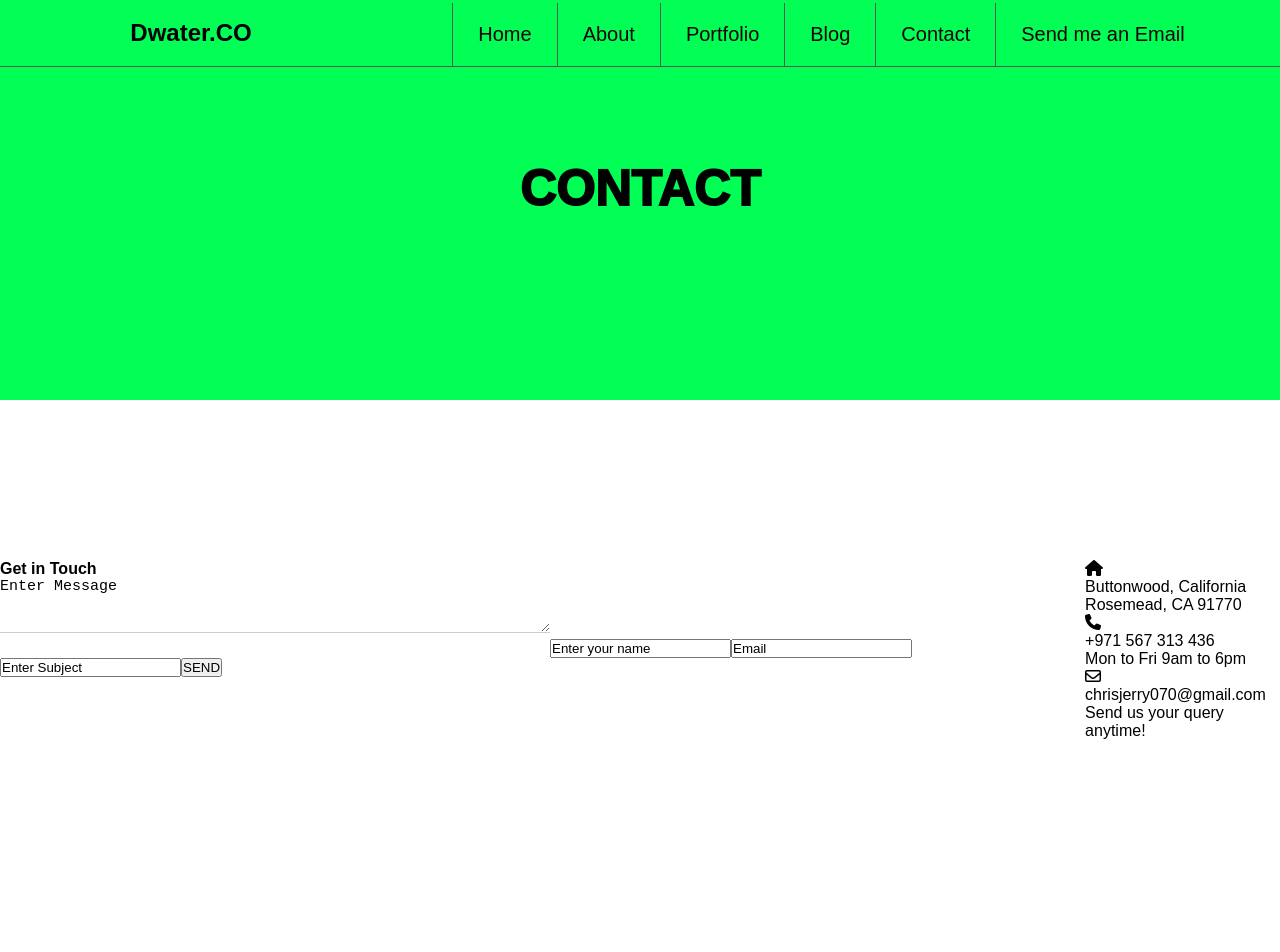
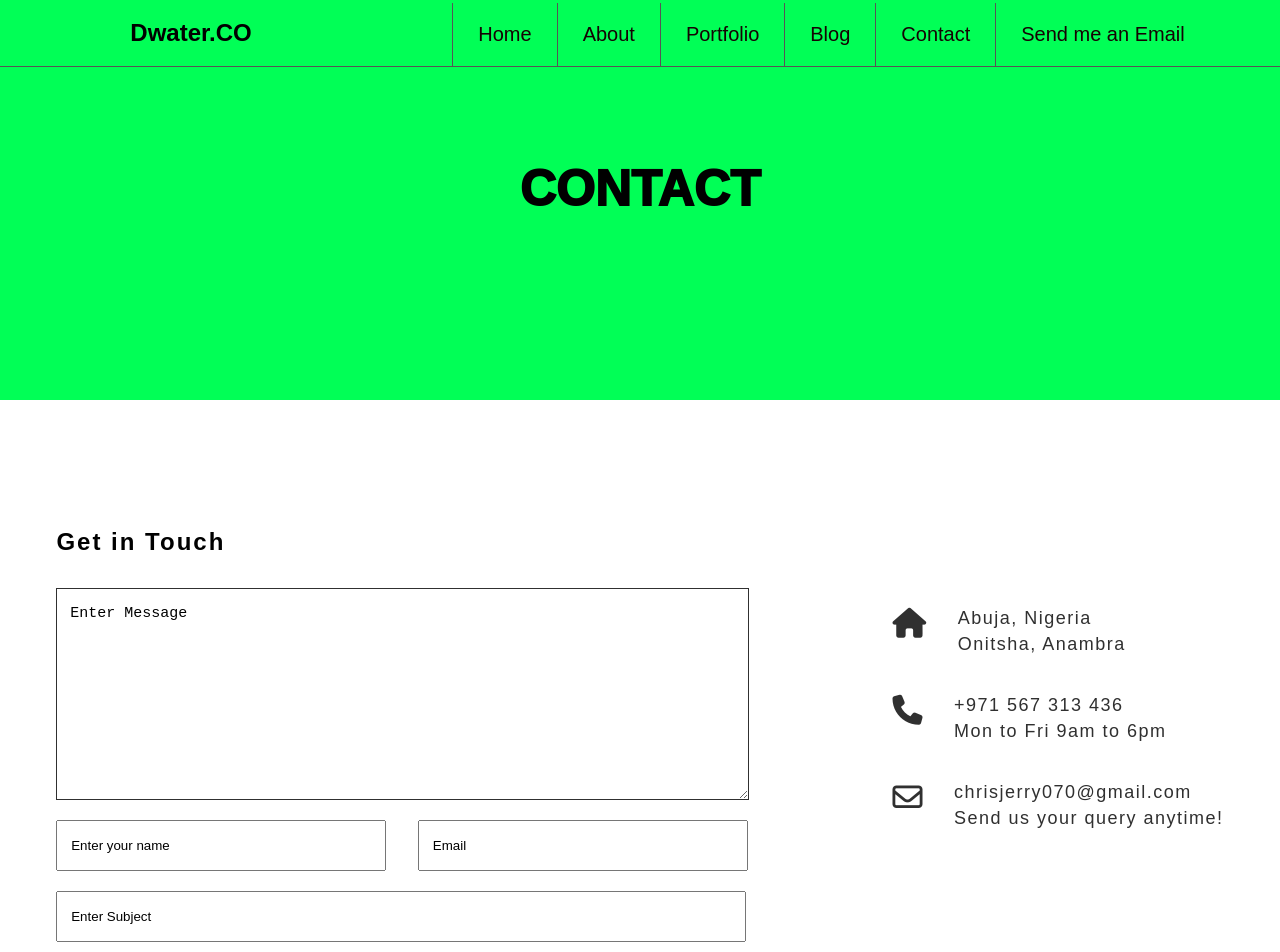
Before and after one commit to ossydimma/portfolio-with-react, a React (Vite) app: page /Contacts in a window 1280 px wide. Shown: the top 952 px of the page. Before the commit the page ends 800 px from the top, so only its background shows below. Built offline with nearby package versions, Linux system fonts and the light colour scheme.

Commit message:
contact router updated

```diff
--- a/src/App.css
+++ b/src/App.css
@@ -527,6 +527,78 @@ li {
     justify-content: center;
     letter-spacing: 1px;
 }
+.feedBackMsgCon {
+    display: flex;
+    justify-content: space-around;
+    margin-bottom: 7rem;
+}
+.feedBackMsg {
+    display: flex;
+    flex-direction: column;
+}
+.feedBackMsg >h2 {
+    letter-spacing: 2px;
+    font-size: 24px;
+}
+.feedBackMsg > textarea {
+    border: none;
+    border: 1px solid #303030;
+    width: 678px;
+    padding: 1rem 0 10rem 0.8rem;
+    margin-top: 2rem;
+}
+.feedBack-inputs {
+    display: flex;
+    flex-direction: column;
+    gap: 20px;
+}
+.feedBack-input > input {
+    padding: 1rem 0.8rem;
+    margin-right: 2rem;
+    width: 300px;
+    color: #303030;
+}
+.feedBack-input2 > input {
+    padding: 1rem 0.8rem;
+    margin-right: 2rem;
+    text-align: left;
+    width: 660px;
+    color: #303030;
+}
+.feedBack-Btn > button {
+    padding:1.5rem 2.5rem;
+    font-size: 18px;
+    color: #01FF56;
+    margin-top: 2rem;
+    background: transparent;
+    border: none;
+    border: 1px solid #01FF56;
+    cursor: pointer;
+}
+.feedBack-Btn > button:hover {
+    background: #01FF56;
+    color: #fff;
+}
+.feedBackDetails {
+    margin-top: 5rem;
+    color: #303030;
+}
+.iconFlex {
+    display: flex;
+    gap: 30px;
+    padding-bottom: 40px;
+    font-size: 18px;
+    letter-spacing: 1.5px;
+}
+.iconFlex > i {
+    font-size: 30px;
+    background-color: transparent;
+}
+.iconFlex > div {
+    display: flex;
+    flex-direction: column;
+    gap: 5px;
+}
 
 @media only screen and (max-width: 992px) {
     .head {
@@ -713,5 +785,25 @@ li {
         flex-direction: column;
         justify-content: center;
     }
+    .feedBackMsgCon {
+        display: flex;
+        flex-direction: column;
+        width: 80%;
+        margin: 0 1rem 7rem 3rem;
+    }
+    .feedBackMsg > textarea {
+        width: 500px;
+        padding: 1rem 0 10rem 0.8rem;
+        margin-top: 1rem;
+    }
+    .feedBack-input > input {
 
+        padding: 1rem 0.8rem;
+        margin-right: 3px;
+        width: 217.8px;
+        color: #303030;
+    }
+    .feedBack-input2 > input {
+        width: 470px;
+    }
 }
--- a/src/components/FeedbackMsg.jsx
+++ b/src/components/FeedbackMsg.jsx
@@ -3,30 +3,50 @@
 const feedbackMsg = () => {
   return (
     <>
-        <div className="feedBackMsg" style={{display: "flex", paddingTop: "10rem"}}>
-            <div>
-                <h4>Get in Touch</h4>
+        <div className="feedBackMsgCon" style={{marginTop: "8rem"}}>
+            <div  className="feedBackMsg">
+                <h2>Get in Touch</h2>
                 <textarea  placeholder="Enter Message"></textarea>
+
+                <div className="feedBack-inputs">
+                    <div className="feedBack-input">
                         <input type="text" placeholder="Enter your name" />
                         <input type="text" placeholder="Email"/>
+                    </div>
+                    <div className="feedBack-input2">
                         <input type="text" placeholder="Enter Subject" />
+                    </div>
+                </div>
+
+                <div className="feedBack-Btn">
                     <button>SEND</button>
                 </div>
+
+            </div>
+            <div className="feedBackDetails">
+                <div className="iconFlex">
+                    <i className="fa-solid fa-house"></i>
                     <div>
+                        <p>Abuja, Nigeria</p>
+                        <p>Onitsha, Anambra</p>
+                    </div>
+                </div>
+
+                <div className="iconFlex">
+                    <i className="fa-solid fa-phone"></i>
                     <div>
-                    <i className="fa-solid fa-house"></i>
-                    <p>Buttonwood, California</p>
-                    <p>Rosemead, CA 91770</p>
-                </div>
-                <div>
-                    <i className="fa-solid fa-phone"></i>
                         <p>+971 567 313 436</p>
                         <p>Mon to Fri 9am to 6pm</p>
                     </div>
+                </div>
+
+
+                <div className="iconFlex">
+                    <i class="fa-regular fa-envelope"></i>
                     <div>
-                    <i class="fa-regular fa-envelope"></i>
                         <p>chrisjerry070@gmail.com</p>
                         <p>Send us your query anytime!</p>
+                    </div>
                 </div>
             </div>
 
--- a/src/pages/Contacts.jsx
+++ b/src/pages/Contacts.jsx
@@ -1,3 +1,4 @@
+import Footer from "../components/Footer"
 import PagesHeader from "../components/PagesHeader"
 import FeedbackMsg from "../components/feedbackMsg"
 
@@ -6,6 +7,7 @@ const Contacts = () => {
     <>
       <PagesHeader name="Contact" />
       <FeedbackMsg />
+      <Footer />
     </>
   )
 }
```
Lines whose indentation alone changed are shown as unchanged.
